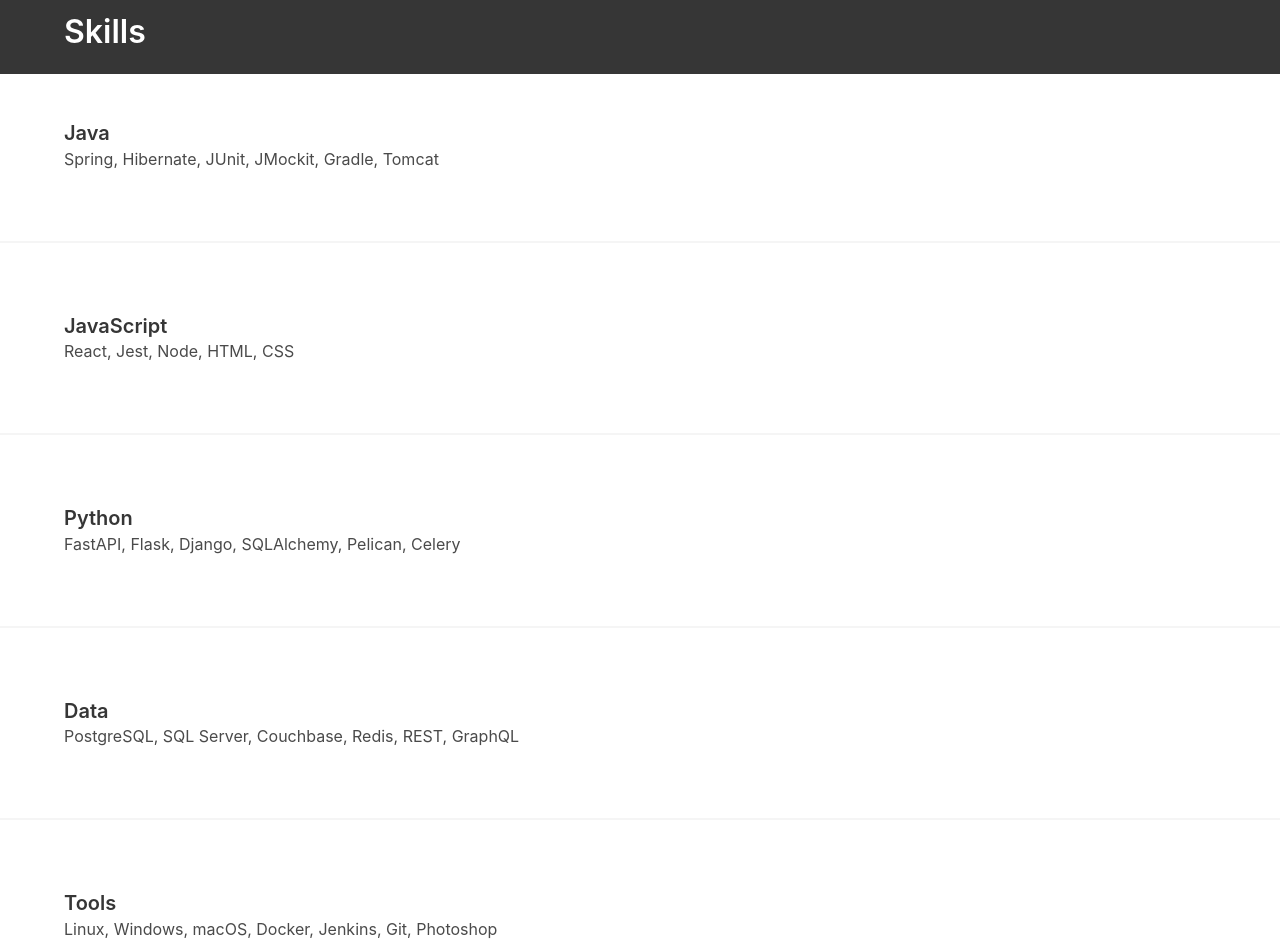
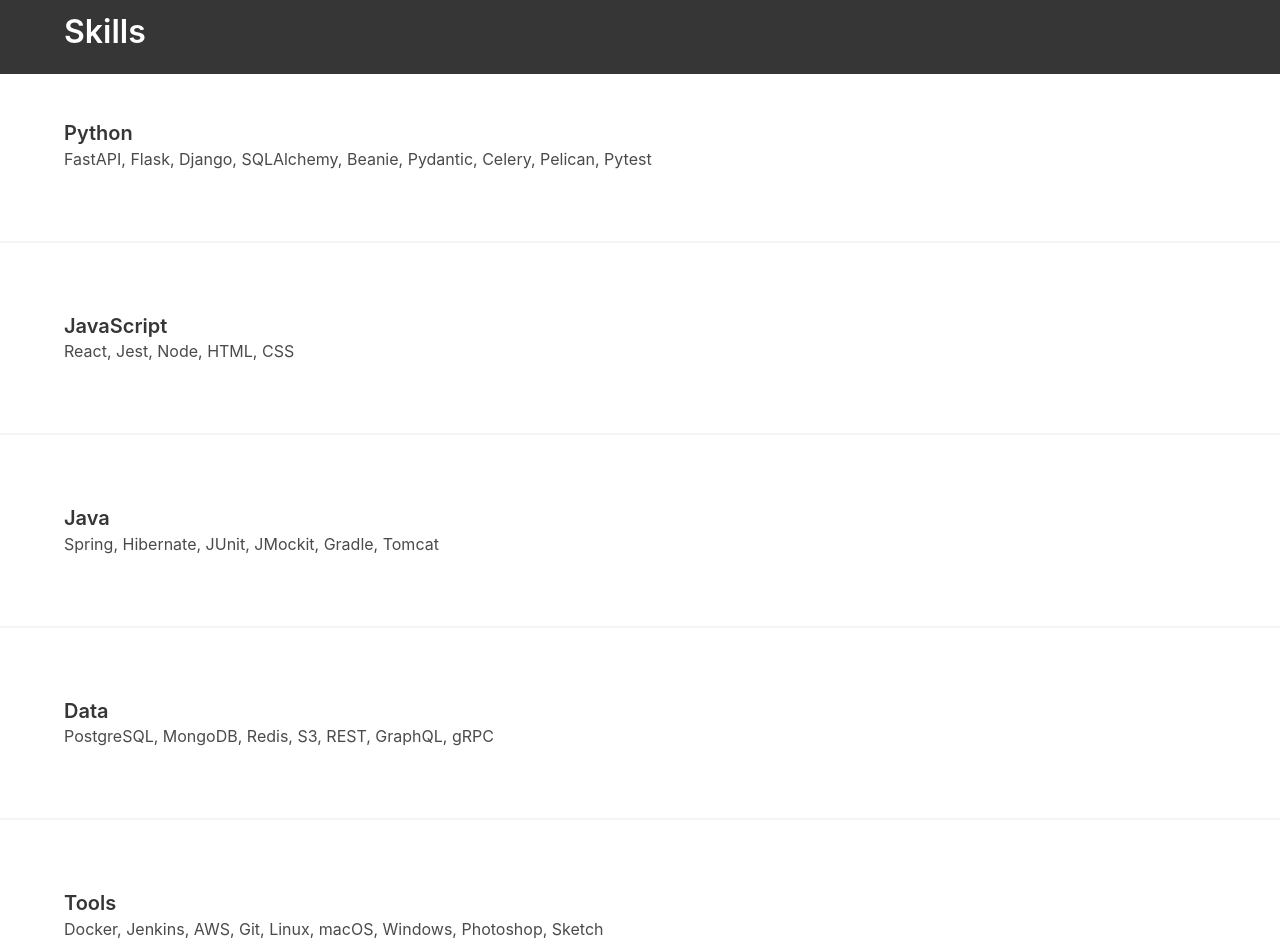
Before and after one commit to postsneakernet/postsneakernet.github.io, a plain HTML site: page index.html in a window 1280 px wide. Shown: the part 860-1812 px from the top of the page. Drawn offline with nearby package versions, Linux system fonts and the light colour scheme.

Commit message:
Update index.html

```diff
--- a/index.html
+++ b/index.html
@@ -32,7 +32,7 @@
         <div class="columns">
           <div class="column">
             <p class="subtitle">
-              I'm a software engineer residing in Palm Beach County, Florida. I got started with programming with Python over a decade ago and haven't looked back since. My career interests are in architecture, security, and machine learning. I'm always interested in interesting challenges, so feel free to reach out.
+              I'm a software engineer residing in Palm Beach County, Florida. I got started with programming with Python over a decade ago and haven't looked back since. My career interests are in architecture, security, and machine learning. I'm always interested in a challenge, so feel free to reach out.
             </p>
             <p class="subtitle">
               When I'm not at my computer I'm probably on my bicycle.
@@ -79,10 +79,10 @@
     <section class="section">
       <div class="container">
         <h1 class="title is-5">
-          Java
+          Python
         </h1>
         <p class="subtitle is-6">
-          Spring, Hibernate, JUnit, JMockit, Gradle, Tomcat
+          FastAPI, Flask, Django, SQLAlchemy, Beanie, Pydantic, Celery, Pelican, Pytest
         </p>
       </div>
     </section>
@@ -101,10 +101,10 @@
     <section class="section">
       <div class="container">
         <h1 class="title is-5">
-          Python
+          Java
         </h1>
         <p class="subtitle is-6">
-          FastAPI, Flask, Django, SQLAlchemy, Pelican, Celery
+          Spring, Hibernate, JUnit, JMockit, Gradle, Tomcat
         </p>
       </div>
     </section>
@@ -115,7 +115,7 @@
           Data
         </h1>
         <p class="subtitle is-6">
-          PostgreSQL, SQL Server, Couchbase, Redis, REST, GraphQL
+          PostgreSQL, MongoDB, Redis, S3, REST, GraphQL, gRPC
         </p>
       </div>
     </section>
@@ -126,7 +126,7 @@
           Tools
         </h1>
         <p class="subtitle is-6">
-          Linux, Windows, macOS, Docker, Jenkins, Git, Photoshop
+          Docker, Jenkins, AWS, Git, Linux, macOS, Windows, Photoshop, Sketch
         </p>
       </div>
     </section>
@@ -153,7 +153,7 @@
             <strong>Courses:</strong> Software Architecture, Testing, OOP, Data Engineering, Data Structures, Networks, OS, Discrete Math, Stats
           </p>
           <p class="subtitle is-6">
-            <strong>Involvement:</strong> IEEE Computer Society, Computer Science Club, Hobby Game Club, Bicycle Commuter
+            <strong>Involvement:</strong> IEEE Computer Society, Computer Science Club, Hobby Game Club, Video Game Club, Bicycle Commuter
           </p>
           <p class="subtitle is-6">
             <strong>Volunteerism:</strong> Lego League Robotics, STEM Tour, Solar Go-Kart Challenge, Calusa Nature Center
```
